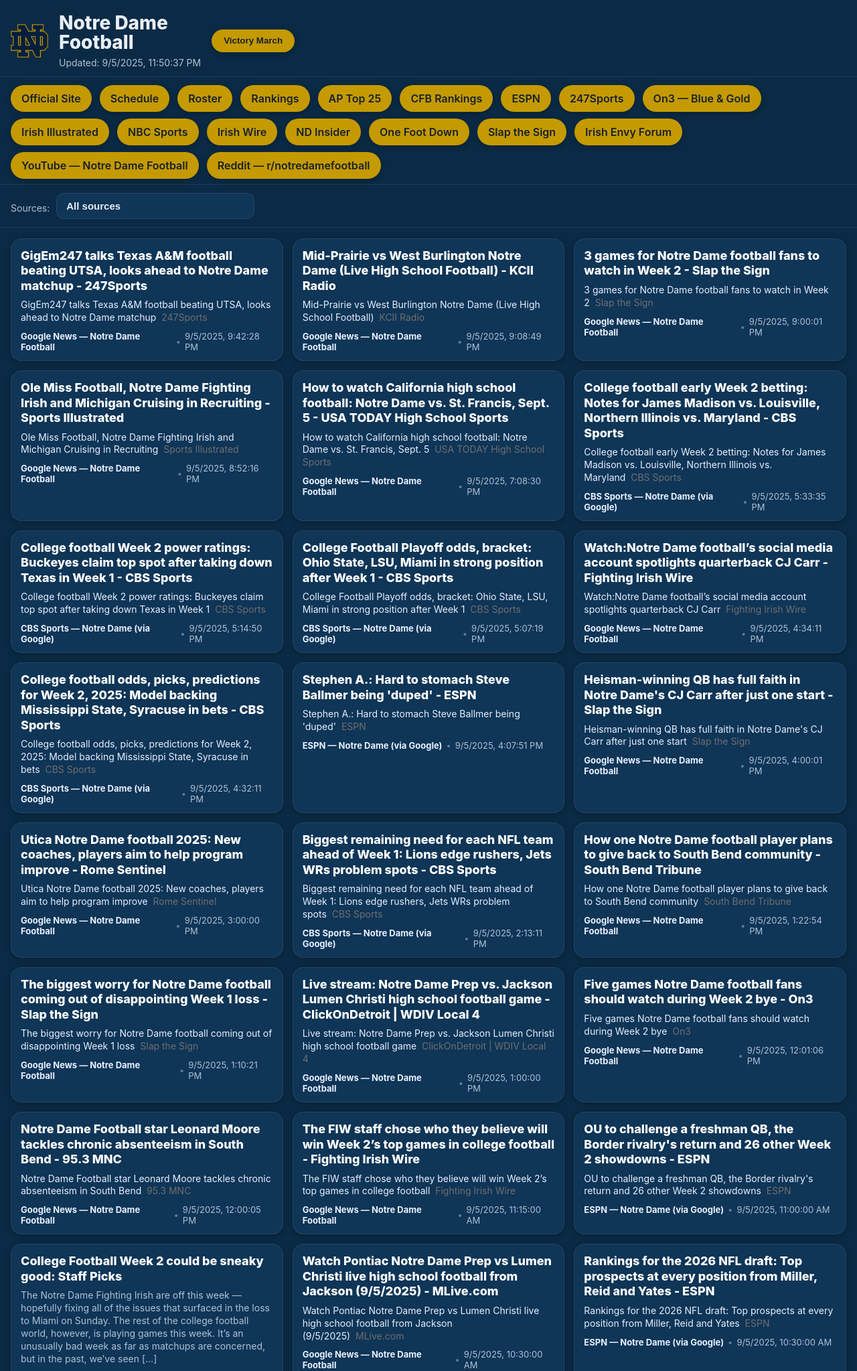
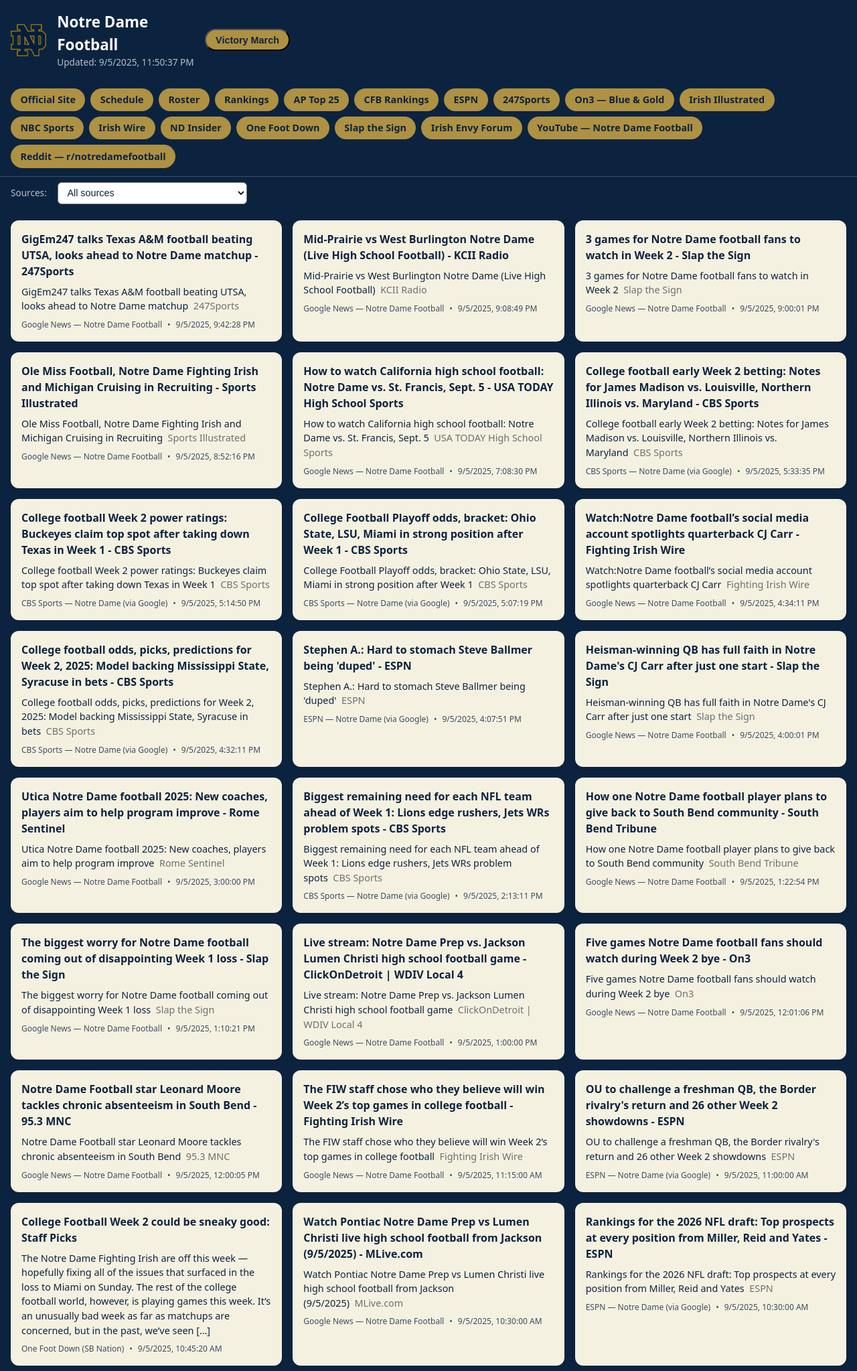
Before and after one commit to jasonab74-ctrl/notre-dame-football, a Flask app: page / in a window 1280 px wide. Shown: the top 2047 px of the page at 67% size. Run offline with Flask 3, Linux system fonts and the light colour scheme.

Commit message:
Update style.css

```diff
--- a/static/style.css
+++ b/static/style.css
@@ -1,124 +1,151 @@
-/* style.css — Notre Dame Football (readability-focused) */
+/* style.css — Notre Dame Football site */
 
-/* ====== Tokens ====== */
-:root{
-  --bg:#0B2A45;           /* deep ND blue */
-  --card:#0F3557;         /* slightly lighter blue */
-  --pill:#C49A00;         /* ND gold */
-  --pillText:#17212b;     /* very dark for strong contrast on gold */
-  --text:#E8EEF4;         /* off-white */
-  --muted:#AFC2D6;        /* muted light-blue */
-  --link:#E6F0FF;         /* very light link color against dark bg */
-  --linkHover:#FFFFFF;
-  --border:rgba(255,255,255,0.08);
-  --accent:rgba(255,255,255,0.06);
-
-  --radius:16px;
-  --radius-pill:999px;
-
-  --fw-regular:600;       /* heavier by default for legibility */
-  --fw-bold:700;
-
-  --shadow:0 2px 10px rgba(0,0,0,0.25);
+/* Reset */
+body, h1, h2, h3, p, ul, li {
+  margin: 0;
+  padding: 0;
+  box-sizing: border-box;
 }
 
-/* ====== Base ====== */
-*{box-sizing:border-box}
-html,body{margin:0;padding:0;background:var(--bg);color:var(--text);font-family:-apple-system,BlinkMacSystemFont,"Segoe UI",Roboto,Inter,Helvetica,Arial,sans-serif}
-a{color:var(--link);text-decoration:none}
-a:hover{color:var(--linkHover);text-decoration:underline}
-img{max-width:100%;display:block}
-
-/* ====== Layout wrappers ====== */
-.header{
-  display:flex;align-items:center;gap:16px;
-  padding:20px 16px 12px;border-bottom:1px solid var(--border);
-}
-.logo{width:56px;height:auto}
-.header h1{margin:0;line-height:1.05;font-size:28px;font-weight:800}
-.muted{color:var(--muted);font-size:14px;margin-top:6px}
-
-/* “Victory March” button */
-.pill{
-  background:var(--pill); color:var(--pillText);
-  border:none; border-radius:var(--radius-pill);
-  padding:10px 18px; font-weight:var(--fw-bold);
-  line-height:1; box-shadow:var(--shadow); cursor:pointer;
-  white-space:nowrap;
+body {
+  font-family: system-ui, -apple-system, BlinkMacSystemFont, "Segoe UI", Roboto, Oxygen, Ubuntu, Cantarell, "Open Sans", "Helvetica Neue", sans-serif;
+  background: #0C2340; /* Notre Dame dark blue */
+  color: #fff;
+  line-height: 1.5;
+  -webkit-font-smoothing: antialiased;
 }
 
-/* ====== Top quick-links (pills row) ====== */
-.links{
-  display:flex;flex-wrap:wrap; gap:10px 12px;
-  padding:12px 16px 8px;
-  border-bottom:1px solid var(--border);
-}
-.links .pill,
-.links a.pill{
-  display:inline-flex; align-items:center; justify-content:center;
-  min-height:40px; padding:10px 16px;
-  font-size:16px; font-weight:var(--fw-regular);
-  color:var(--pillText); background:var(--pill);
-  border-radius:var(--radius-pill); box-shadow:var(--shadow);
-}
-.links a.pill:hover{filter:brightness(1.06);text-decoration:none}
-
-/* ====== Controls row (sources / notice) ====== */
-.controls{
-  display:flex; align-items:center; gap:10px;
-  padding:12px 16px; border-bottom:1px solid var(--border);
-}
-.select{
-  appearance:none;
-  background:var(--card); color:var(--text);
-  border:1px solid var(--border); border-radius:12px;
-  padding:10px 14px; font-size:15px; font-weight:600;
-}
-.notice{background:var(--accent); padding:8px 12px; border-radius:12px}
-.hidden{display:none}
-
-/* ====== Feed grid ====== */
-.grid{
-  display:grid; gap:14px;
-  grid-template-columns:repeat(12,1fr);
-  padding:16px;
-}
-.card{
-  grid-column:span 4; /* 3-up on desktop */
-  background:var(--card); border:1px solid var(--border);
-  border-radius:var(--radius); padding:14px 14px 12px;
-  box-shadow:var(--shadow);
-}
-.card h3{
-  margin:0 0 8px 0;
-  font-size:18px; line-height:1.25; font-weight:800;
-  color:#fff;
-}
-.card .summary{color:var(--muted); margin:0 0 10px 0; font-size:14px; line-height:1.35}
-.meta{
-  display:flex; align-items:center; gap:6px;
-  font-size:13px; color:var(--muted);
-}
-.meta .source{font-weight:700; color:#E9F1FF}
-.meta .dot{opacity:.5}
-
-/* ====== Footer ====== */
-.footer{
-  padding:20px 16px 40px; color:var(--muted); text-align:center;
+a {
+  color: inherit;
+  text-decoration: none;
 }
 
-/* ====== Mobile tweaks ====== */
-@media (max-width: 860px){
-  .header{align-items:flex-start}
-  .header h1{font-size:24px}
-  .links{gap:10px 10px}
-  .links .pill{font-size:15px; padding:10px 14px; min-height:38px}
-  .grid{grid-template-columns:repeat(6,1fr)}
-  .card{grid-column:span 6}  /* 1-up on mobile */
-  .select{font-size:16px;padding:12px 14px}
+header.header {
+  display: flex;
+  align-items: center;
+  gap: 1rem;
+  padding: 1rem;
+  border-bottom: 2px solid #gold;
 }
 
-/* Small caps fix for iOS heavy zoom */
-@supports (-webkit-touch-callout: none){
-  .links .pill{letter-spacing:.2px}
+header .logo {
+  height: 48px;
 }
+
+header h1 {
+  font-size: 1.4rem;
+  font-weight: 700;
+}
+
+.muted {
+  opacity: 0.7;
+  font-size: 0.85rem;
+}
+
+.links {
+  display: flex;
+  flex-wrap: wrap;
+  gap: 0.5rem;
+  padding: 0.75rem 1rem;
+  border-bottom: 1px solid rgba(255, 255, 255, 0.2);
+}
+
+.pill {
+  background: #ae9142; /* ND gold */
+  color: #0C2340;       /* dark blue text */
+  font-weight: 600;
+  padding: 0.4rem 0.9rem;
+  border-radius: 999px;
+  font-size: 0.9rem;
+  transition: background 0.2s ease;
+}
+.pill:hover {
+  background: #d4af37;
+}
+
+/* Dropdown / notice */
+.controls {
+  display: flex;
+  align-items: center;
+  gap: 1rem;
+  padding: 0.5rem 1rem;
+}
+
+.select {
+  background: #fff;
+  color: #0C2340;
+  padding: 0.4rem 0.6rem;
+  border-radius: 6px;
+  font-size: 0.9rem;
+}
+
+.notice {
+  background: #ae9142;
+  color: #0C2340;
+  font-weight: 600;
+  padding: 0.4rem 0.8rem;
+  border-radius: 6px;
+}
+.notice.hidden {
+  display: none;
+}
+
+/* Grid of articles */
+.grid {
+  display: grid;
+  gap: 1rem;
+  padding: 1rem;
+}
+
+/* Article cards */
+.card {
+  background: #f5f1e1;  /* light gold */
+  color: #0C2340;       /* dark blue font */
+  padding: 1rem;
+  border-radius: 12px;
+  box-shadow: 0 2px 4px rgba(0, 0, 0, 0.1);
+  transition: transform 0.15s ease, box-shadow 0.15s ease;
+}
+
+.card:hover {
+  transform: translateY(-2px);
+  box-shadow: 0 4px 8px rgba(0, 0, 0, 0.15);
+}
+
+.card h3 {
+  font-size: 1rem;
+  margin-bottom: 0.5rem;
+  font-weight: 700;
+}
+
+.card .summary {
+  font-size: 0.9rem;
+  margin-bottom: 0.5rem;
+}
+
+.card .meta {
+  display: flex;
+  gap: 0.5rem;
+  font-size: 0.75rem;
+  opacity: 0.8;
+}
+
+/* Footer */
+.footer {
+  text-align: center;
+  font-size: 0.75rem;
+  opacity: 0.7;
+  padding: 2rem 1rem;
+}
+
+/* Mobile tweaks */
+@media (min-width: 600px) {
+  .grid {
+    grid-template-columns: repeat(2, 1fr);
+  }
+}
+@media (min-width: 900px) {
+  .grid {
+    grid-template-columns: repeat(3, 1fr);
+  }
+}
```
